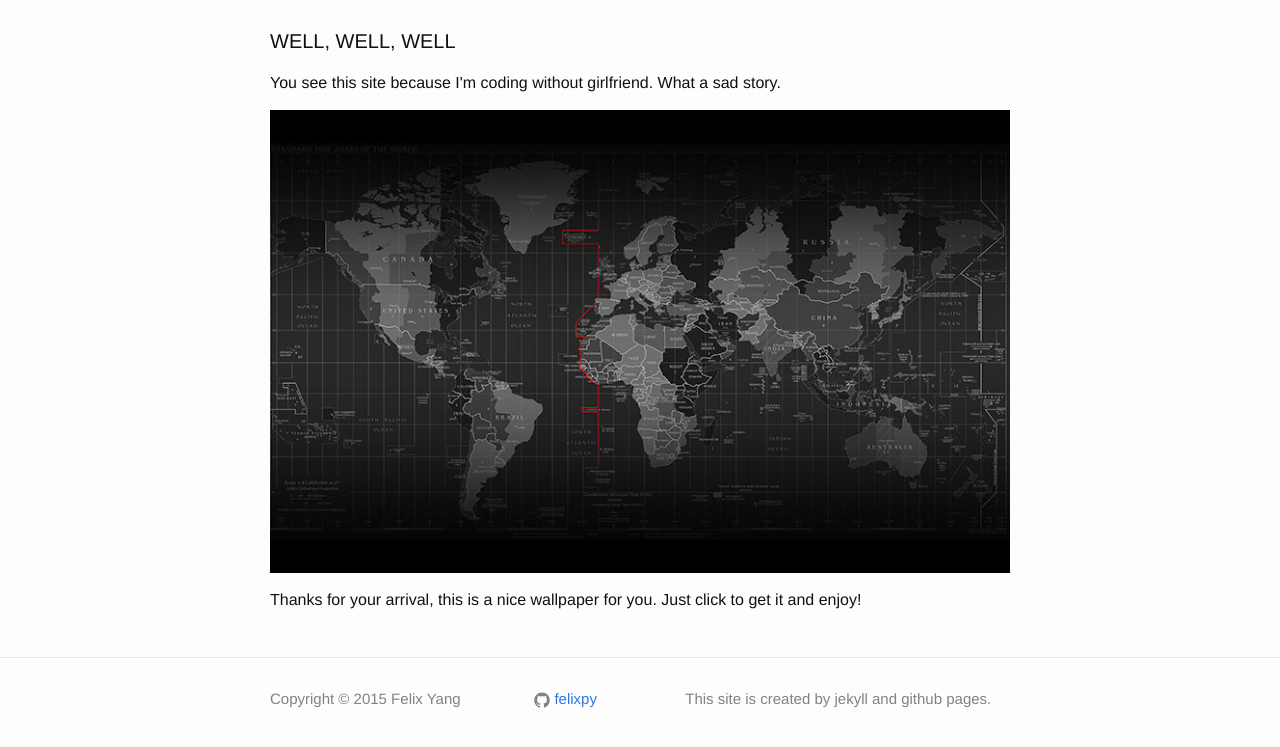
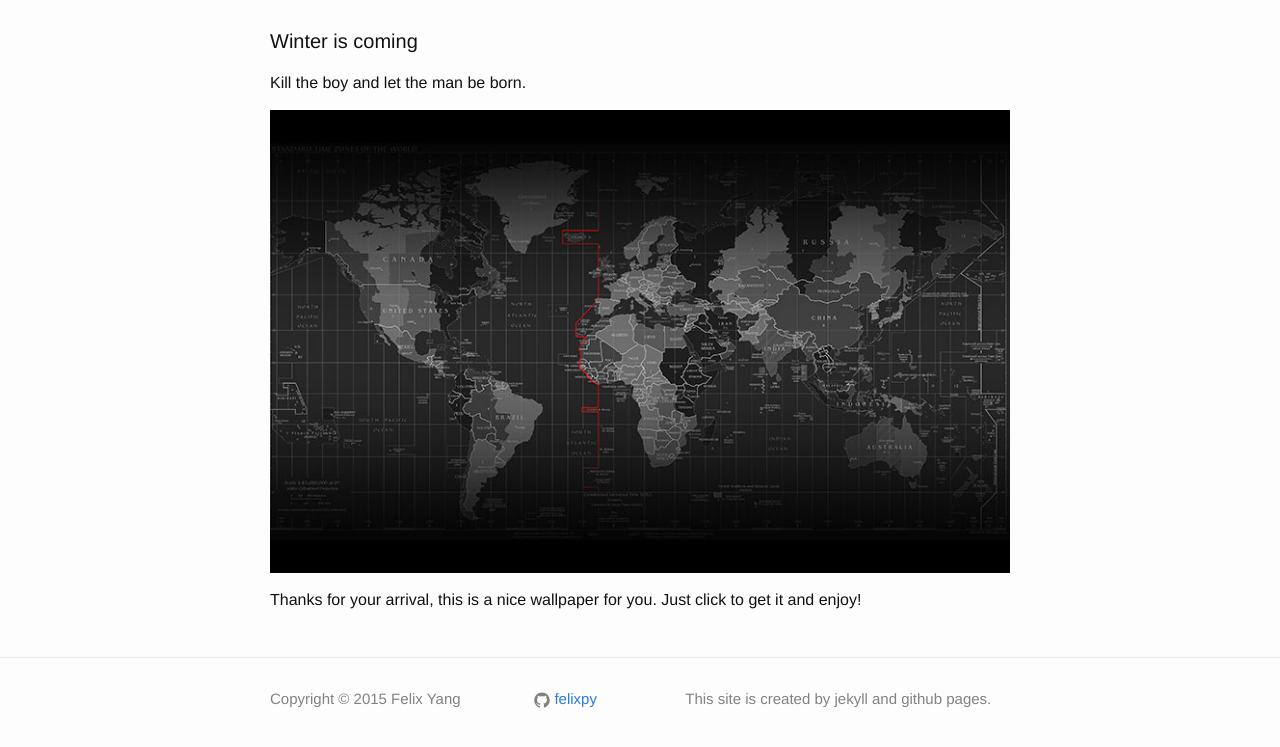
Before and after one commit to felixpy/felixpy.github.io, a Jekyll site: the page built from index.html, in a window 1280 px wide, cut to the strip 104-851 px from the top of the page. Built offline with Jekyll 4.4.1, drawn with Linux system fonts in a browser that asks for light colours.

Commit message:
Update index.html

```diff
--- a/index.html
+++ b/index.html
@@ -4,9 +4,9 @@ layout: default
 
 <div class="home">
 
-  <h1 class="page-heading">WELL, WELL, WELL</h1>
+  <h1 class="page-heading">Winter is coming</h1>
 
-  <p>You see this site because I'm coding without girlfriend. What a sad story.</p>
+  <p>Kill the boy and let the man be born.</p>
   <p><a href="{{ "/img/map.jpg" | prepend: site.baseurl }}" target="_blank"><img src="{{ "/img/map_small.jpg" | prepend: site.baseurl }}" alt="wallpaper"></a></p>
   <p>Thanks for your arrival, this is a nice wallpaper for you. Just click to get it and enjoy!</p>
 
```
